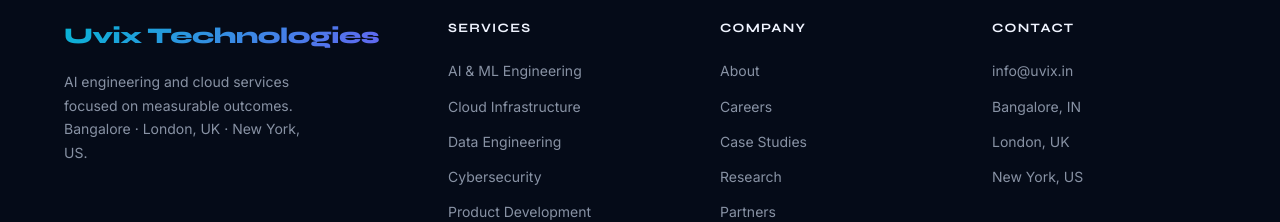
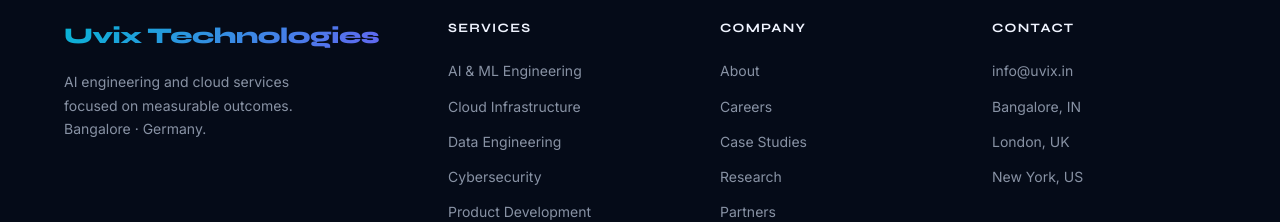
Before and after one commit to nitishbhardwajid-beep/Uvix, a Next.js app: page / in a window 1280 px wide. Shown: the part 7707-7929 px from the top of the page. Built offline with nearby package versions, Linux system fonts and the light colour scheme.

Commit message:
Update footer locations: replace London & New York with Germany

```diff
--- a/app/components/SiteLayout.js
+++ b/app/components/SiteLayout.js
@@ -23,7 +23,7 @@ export default function SiteLayout({ children, title, description }) {
         <div className="footer-grid">
           <div className="footer-brand">
             <Link className="nav-logo" href="/">Uvix Technologies</Link>
-            <p>AI engineering and cloud services focused on measurable outcomes. Bangalore · London, UK · New York, US.</p>
+            <p>AI engineering and cloud services focused on measurable outcomes. Bangalore · Germany.</p>
           </div>
           <div className="footer-col">
             <h5>Services</h5>
--- a/app/shared/content.js
+++ b/app/shared/content.js
@@ -2,7 +2,7 @@ export const siteMeta = {
   title: 'Uvix Technologies — AI Engineering & Cloud Solutions',
   description: 'Production machine learning systems, custom LLM products, and cloud platforms that improve operational metrics and accelerate product delivery.',
   companyName: 'Uvix Technologies',
-  location: 'Bangalore · London, UK · New York, US',
+  location: 'Bangalore · Germany',
   siteUrl: 'https://uvix.co.in',
   keywords: 'AI services, machine learning, cloud infrastructure, LLM development, MLOps, data engineering, intelligent automation',
 };
--- a/index.html
+++ b/index.html
@@ -698,7 +698,7 @@
   <div class="footer-grid">
     <div class="footer-brand">
       <a class="nav-logo" href="#">Uvix Technologies</a>
-      <p>AI-integrated IT services for companies serious about intelligent transformation. Bangalore · London, UK · New York, US.</p>
+      <p>AI-integrated IT services for companies serious about intelligent transformation. Bangalore · Germany.</p>
     </div>
     <div class="footer-col">
       <h5>Services</h5>
--- a/legacy/index.html
+++ b/legacy/index.html
@@ -698,7 +698,7 @@
   <div class="footer-grid">
     <div class="footer-brand">
       <a class="nav-logo" href="#">Uvix Technologies</a>
-      <p>AI-integrated IT services for companies serious about intelligent transformation. Bangalore · London, UK · New York, US.</p>
+      <p>AI-integrated IT services for companies serious about intelligent transformation. Bangalore · Germany.</p>
     </div>
     <div class="footer-col">
       <h5>Services</h5>
```
